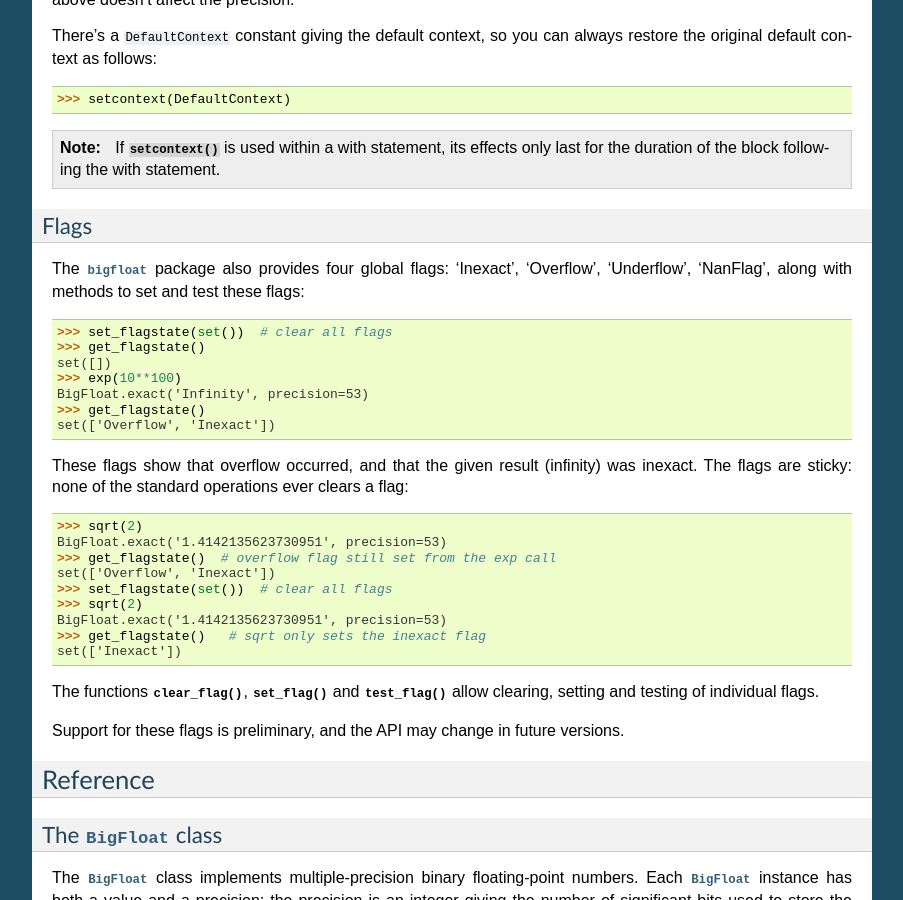
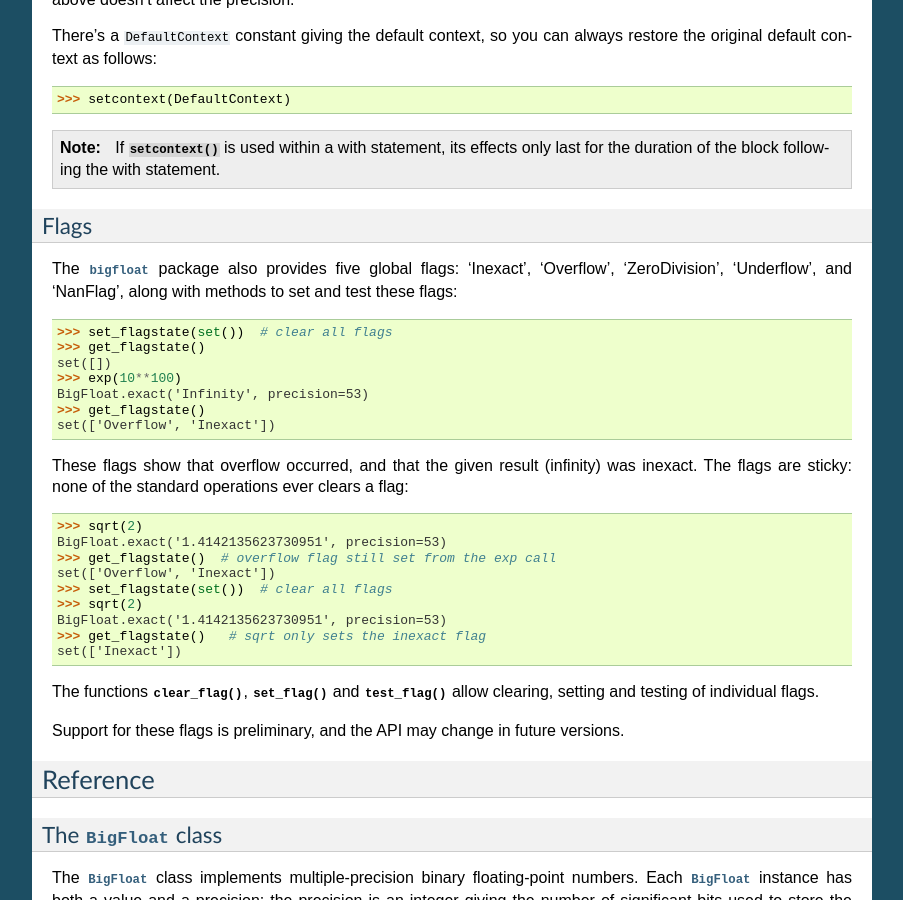
Before and after one commit to mdickinson/bigfloat, a Sphinx documentation site: the page built from bigfloat_cython/docs/index.rst, in a window 1280 px wide and 900 px high, scrolled down 7218 px. Shown: the whole window, without its empty margins (198-1101 px from the left). Built offline with Sphinx 7.4.7, drawn with Linux system fonts in a browser that asks for light colours; some of the changed text lies outside the part shown.

Commit message:
Add support for the divide-by-zero flag.

```diff
--- a/bigfloat_cython/docs/index.rst
+++ b/bigfloat_cython/docs/index.rst
@@ -475,9 +475,9 @@
 Flags
 ^^^^^
 
-The :mod:`bigfloat` package also provides four global flags: 'Inexact',
-'Overflow', 'Underflow', 'NanFlag', along with methods to set and test
-these flags:
+The :mod:`bigfloat` package also provides five global flags: 'Inexact',
+'Overflow', 'ZeroDivision', 'Underflow', and 'NanFlag', along with methods to
+set and test these flags:
 
    >>> set_flagstate(set())  # clear all flags
    >>> get_flagstate()
@@ -1094,6 +1094,12 @@
    with unbounded exponent range is finite and greater than or equal
    to ``2**c.emax`` in absolute value.
 
+.. data:: ZeroDivision
+
+   Set whenever an exact infinite result is obtained from finite inputs.
+   Despite the name, this flag is not just set for divisions by zero.  For
+   example, ``log(0)`` will set the ZeroDivision flag.
+
 .. data:: Inexact
 
    Inexact flag.  Set whenever the result of an operation is not
```
Also changed, not shown: 6 other files.
